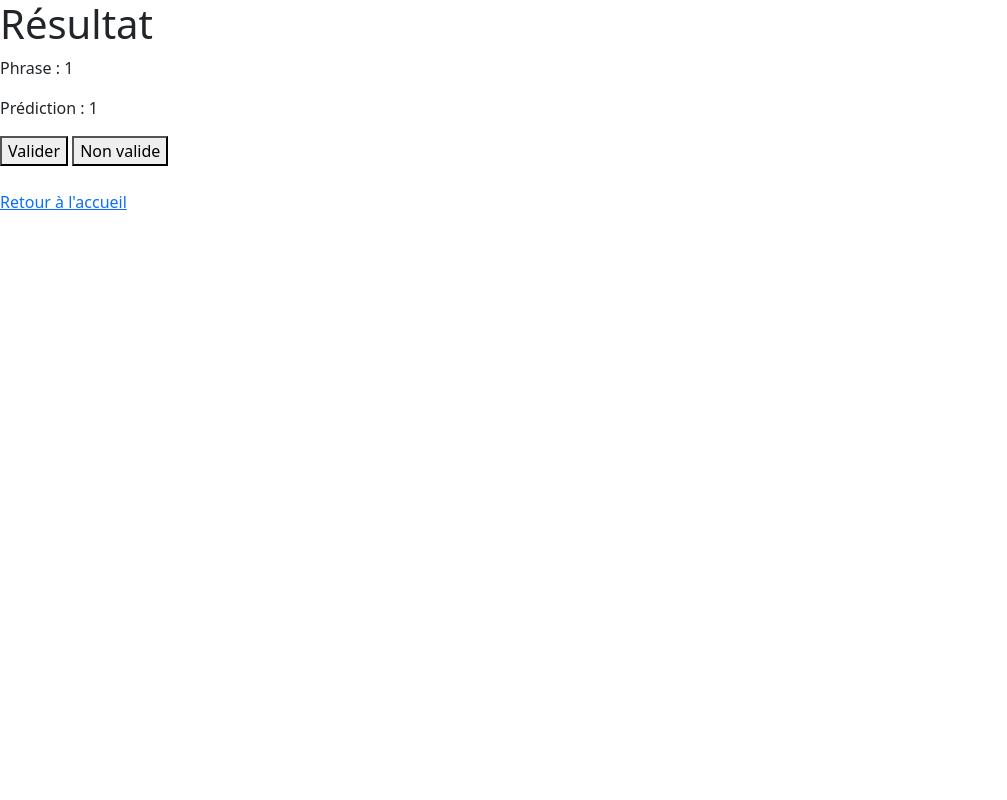
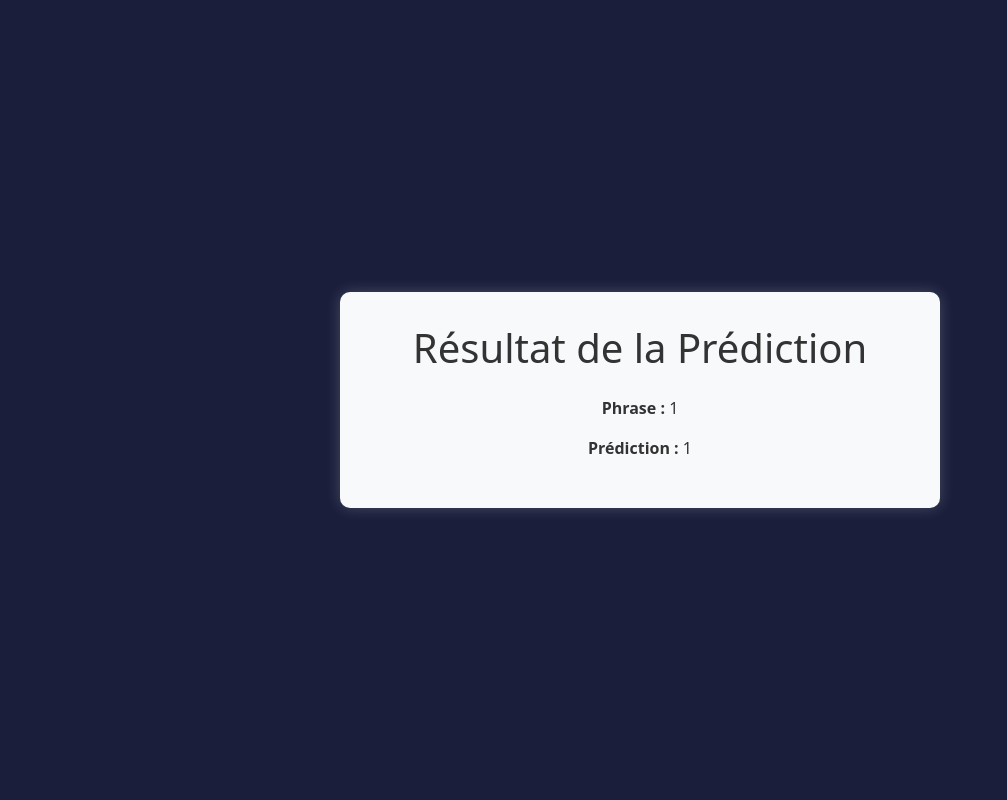
Before and after one commit to louga29/sentiment_analyser, a Python web app: template flask/templates/result.html in a window 1280 px wide. Shown: the whole page, without its empty margins (0-1007 px from the left). Run offline with Jinja, Linux system fonts and the light colour scheme; the template is opened without the code that fills it: most values are stand-ins (such as "Sample title", 1, 10 or a date in 2020).

Commit message:
Update result.html

```diff
--- a/flask/templates/result.html
+++ b/flask/templates/result.html
@@ -1,28 +1,50 @@
 <!DOCTYPE html>
-<html lang="en">
+<html lang="fr">
 <head>
     <meta charset="UTF-8">
     <meta name="viewport" content="width=device-width, initial-scale=1.0">
 
+    <!-- Bootstrap CSS -->
     <link href="https://cdn.jsdelivr.net/npm/bootstrap@5.3.3/dist/css/bootstrap.min.css" rel="stylesheet" integrity="sha384-QWTKZyjpPEjISv5WaRU9OFeRpok6YctnYmDr5pNlyT2bRjXh0JMhjY6hW+ALEwIH" crossorigin="anonymous">
 
-    <script src="https://cdn.jsdelivr.net/npm/bootstrap@5.3.3/dist/js/bootstrap.bundle.min.js" integrity="sha384-YvpcrYf0tY3lHB60NNkmXc5s9fDVZLESaAA55NDzOxhy9GkcIdslK1eN7N6jIeHz" crossorigin="anonymous"></script>
+    <title>Résultat de la Prédiction</title>
 
-
-    <title>Résultat de la Prédiction</title>
+    <style>
+        body {
+            background-color: #1a1e3b; /* Bleu foncé */
+            color: #fff; /* Texte en blanc */
+            display: flex;
+            justify-content: center;
+            align-items: center;
+            height: 100vh;
+        }
+        .container {
+            max-width: 600px;
+            padding: 2rem;
+            background: #f8f9fa; /* Fond clair */
+            color: #333; /* Texte sombre pour lisibilité */
+            border-radius: 10px;
+            box-shadow: 0px 0px 15px rgba(255, 255, 255, 0.2);
+            text-align: center;
+        }
+        .btn-custom {
+            width: 100%;
+            margin-top: 10px;
+        }
+    </style>
 </head>
 <body>
-    <h1>Résultat</h1>
-    <p>Phrase : {{ phrase_on_page }}</p>
-    <p>Prédiction : {{ prediction_on_page }}</p>
 
-    <form action="/save_feedback" method="POST">
-        <input type="hidden" name="phrase_on_page" value="{{ phrase_on_page }}">
-        <input type="hidden" name="prediction_on_page" value="{{ prediction_on_page }}">
-        <button type="submit" name="feedback" value="valid">Valider</button>
-        <button type="submit" name="feedback" value="invalid">Non valide</button>
-    </form>
-    <br>
-    <a href="{{ url_for('index') }}">Retour à l'accueil</a>
-</body>
-</html>
+    <div class="container">
+        <h1 class="mb-4">Résultat de la Prédiction</h1>
+
+        <div class="mb-3">
+            <p><strong>Phrase :</strong> {{ phrase_on_page }}</p>
+            <p><strong>Prédiction :</strong> {{ prediction_on_page }}</p>
+        </div>
+
+        <form action="/save_feedback" method="POST">
+            <input type="hidden" name="phrase_on_page" value="{{ phrase_on_page }}">
+            <input type="hidden" name="prediction_on_page" value="{{ prediction_on_page }}">
+
+            <button type="submit" name="feedback" value="valid" class="b
```
